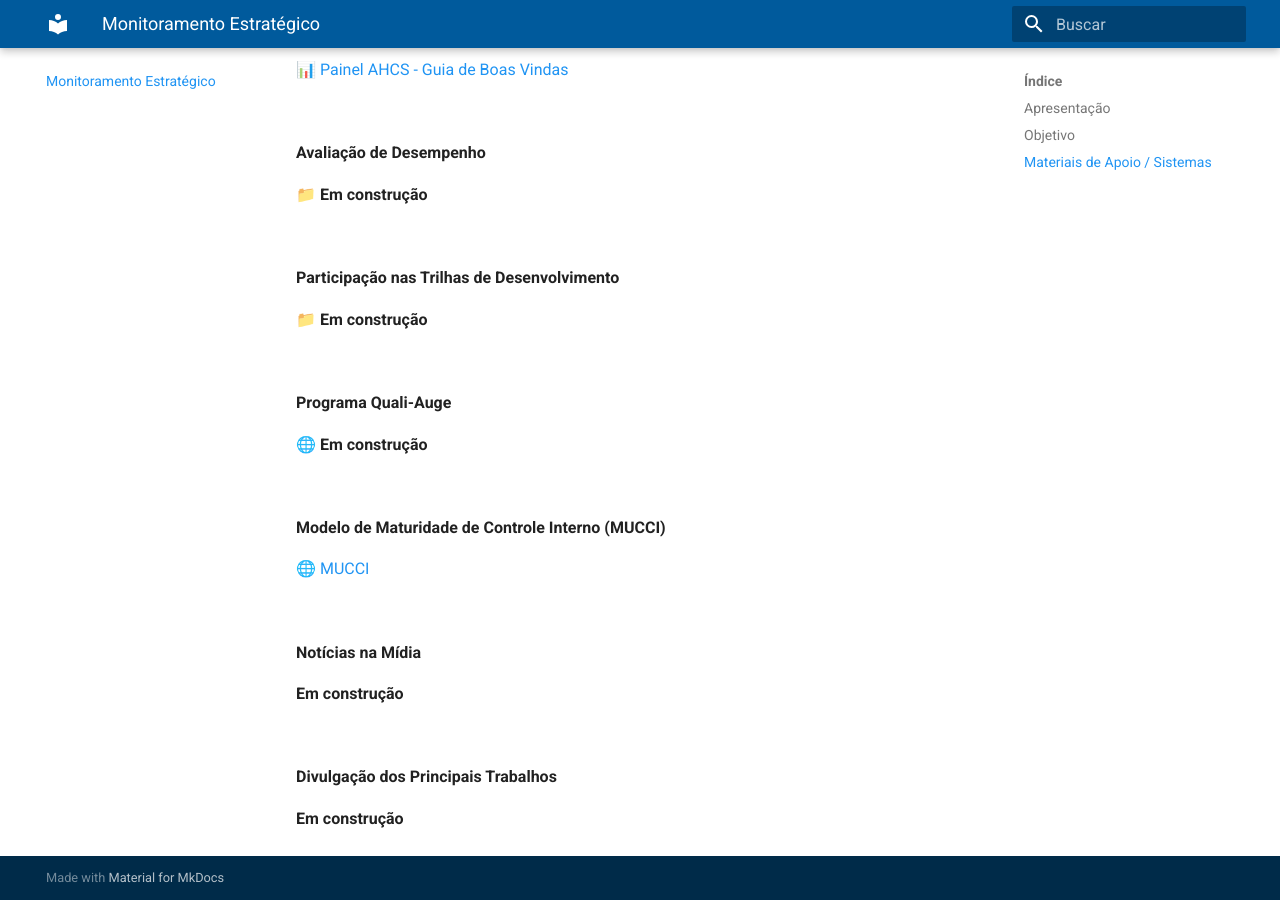
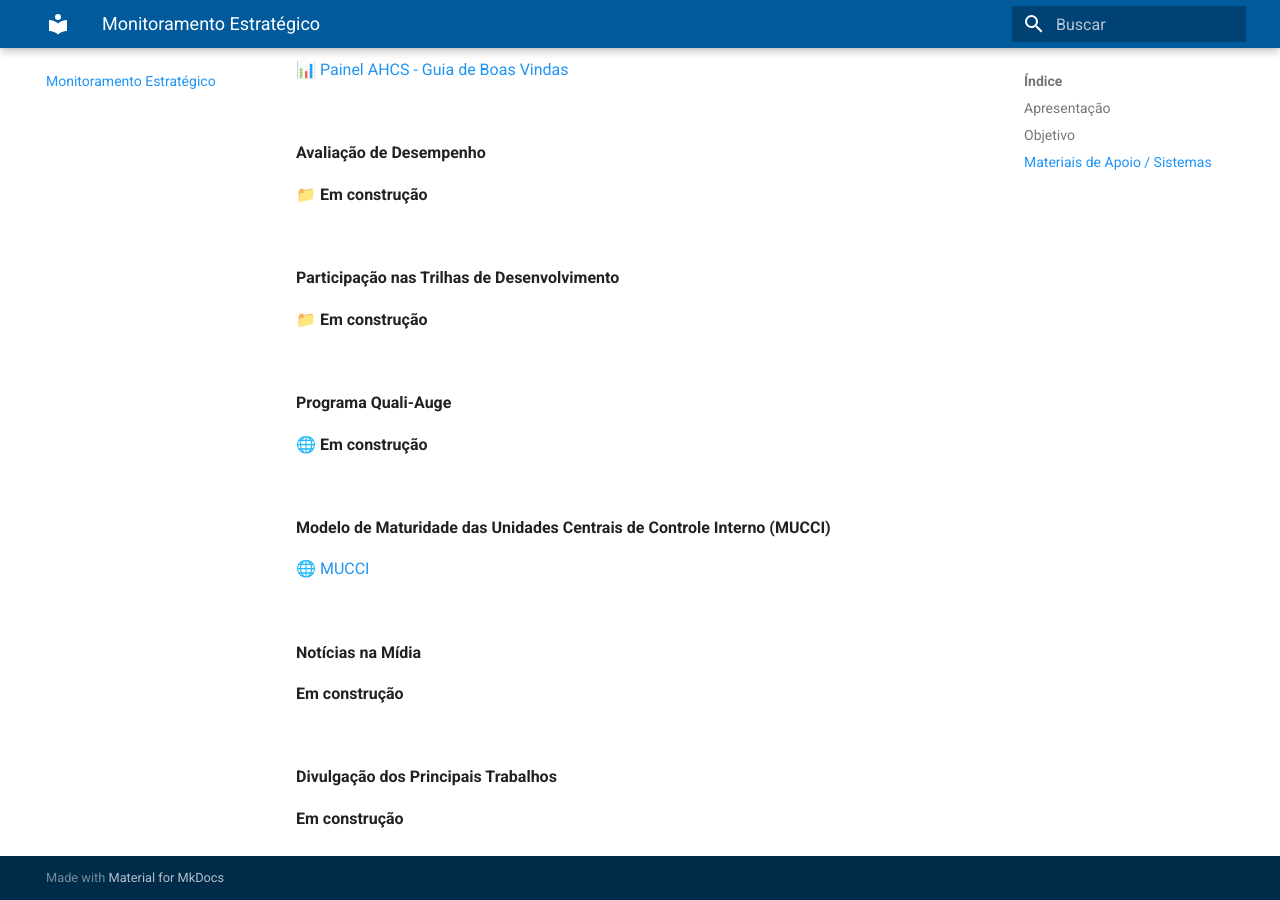
Before and after one commit to CGEMG-AHCS/guia-monitoramento-estrategico, an MkDocs documentation site: the page built from docs/monitoramento/metodologia.md, in a window 1280 px wide and 900 px high, scrolled down 2327 px. Built offline with MkDocs 1.6.1 and Material for MkDocs 9.7.7, drawn with Linux system fonts in a browser that asks for light colours.

Commit message:
Update MUCCI description in methodology document

```diff
--- a/docs/monitoramento/metodologia.md
+++ b/docs/monitoramento/metodologia.md
@@ -108,7 +108,7 @@ Nesse contexto, busca:
 
 <br>
 
-**Modelo de Maturidade de Controle Interno (MUCCI)**
+**Modelo de Maturidade das Unidades Centrais de Controle Interno (MUCCI)**
 
 🌐 [MUCCI](https://conaci.org.br/mucci/)
 
```
